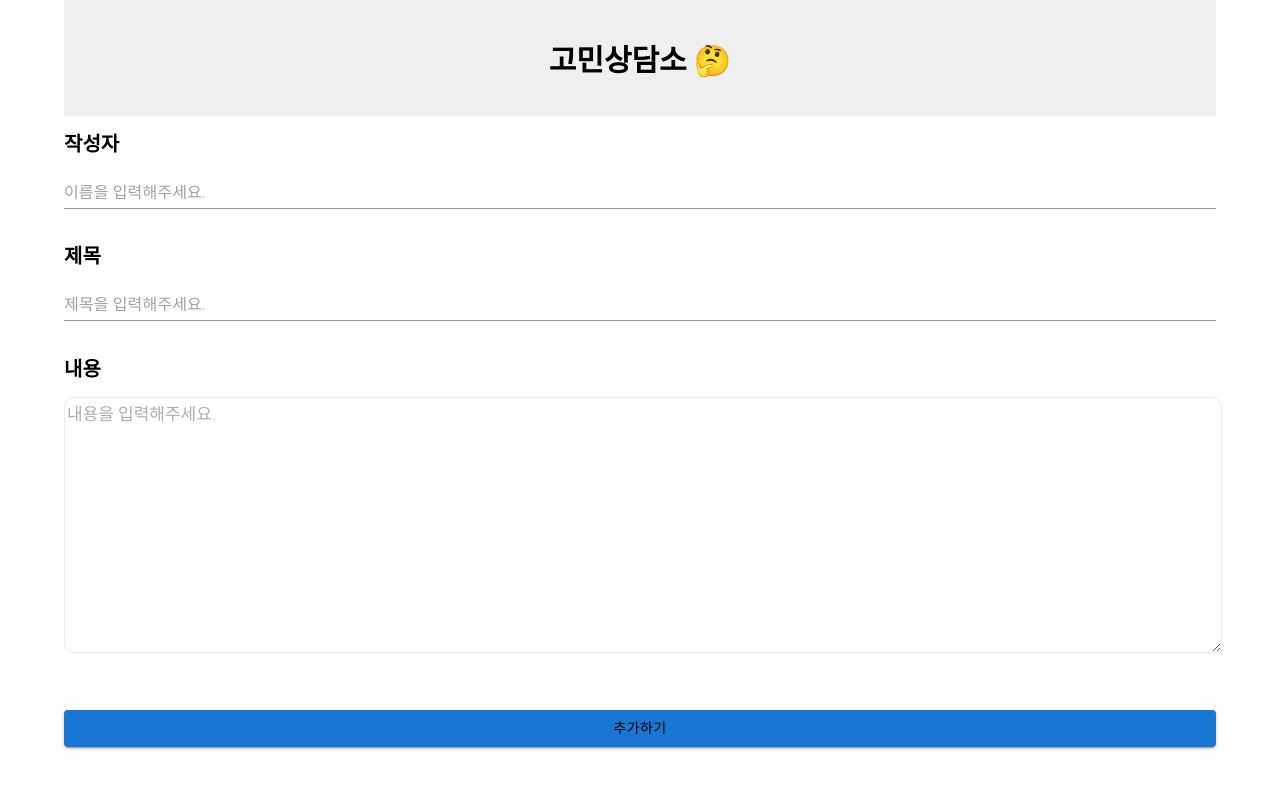
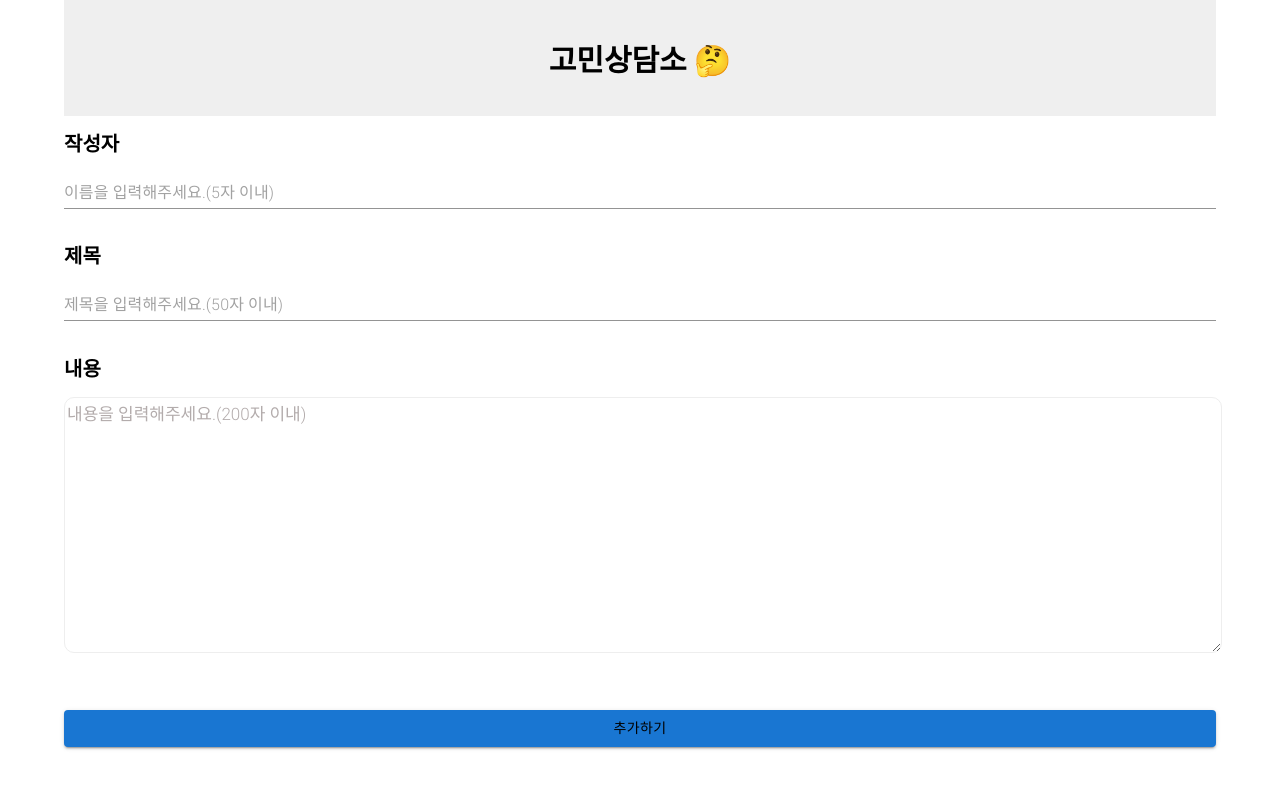
Before and after one commit to soyeon102/worry-share-project, a React (Create React App) app: page /writing in a window 1280 px wide. Shown: the top 788 px of the page. Built offline with nearby package versions, Linux system fonts and the light colour scheme; data requests are answered from the project's data file.

Commit message:
writepage 몇자이내로 적으라는 문구 추가

```diff
--- a/src/components/pages/WritingPage.jsx
+++ b/src/components/pages/WritingPage.jsx
@@ -86,21 +86,21 @@ const WritingPage = () => {
           }}
         >
           <CommonInput
-            text='이름을 입력해주세요.'
+            text='이름을 입력해주세요.(5자 이내)'
             id='Writer'
             labeltext='작성자'
             onChange={handleinputUser}
           />
 
           <CommonInput
-            text='제목을 입력해주세요.'
+            text='제목을 입력해주세요.(50자 이내)'
             id='Title'
             labeltext='제목'
             onChange={handleinputTitle}
           />
 
           <CommonTextArea
-            text='내용을 입력해주세요.'
+            text='내용을 입력해주세요.(200자 이내)'
             id='Content'
             labeltext='내용'
             onChange={handleinputContent}
```
